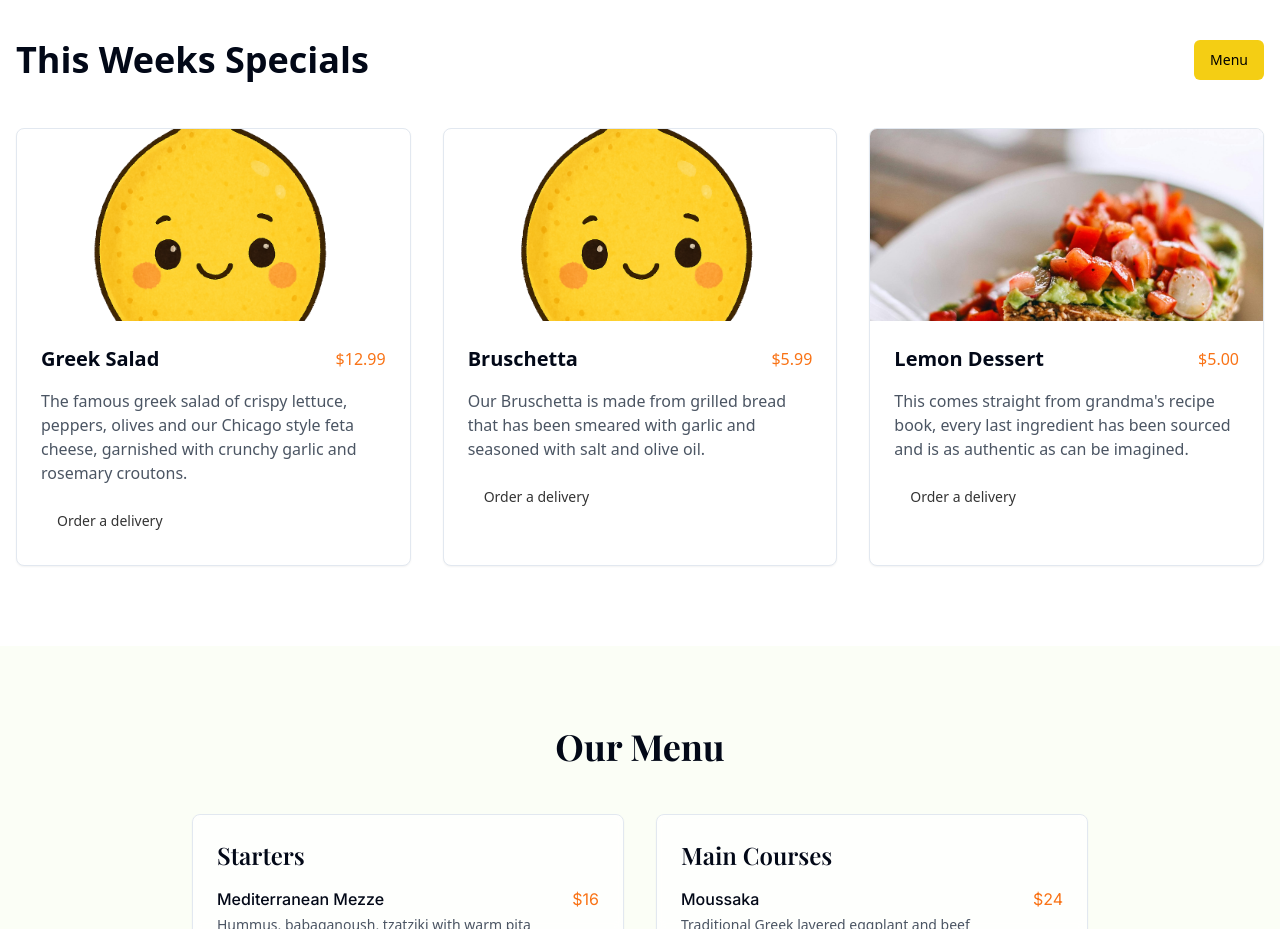
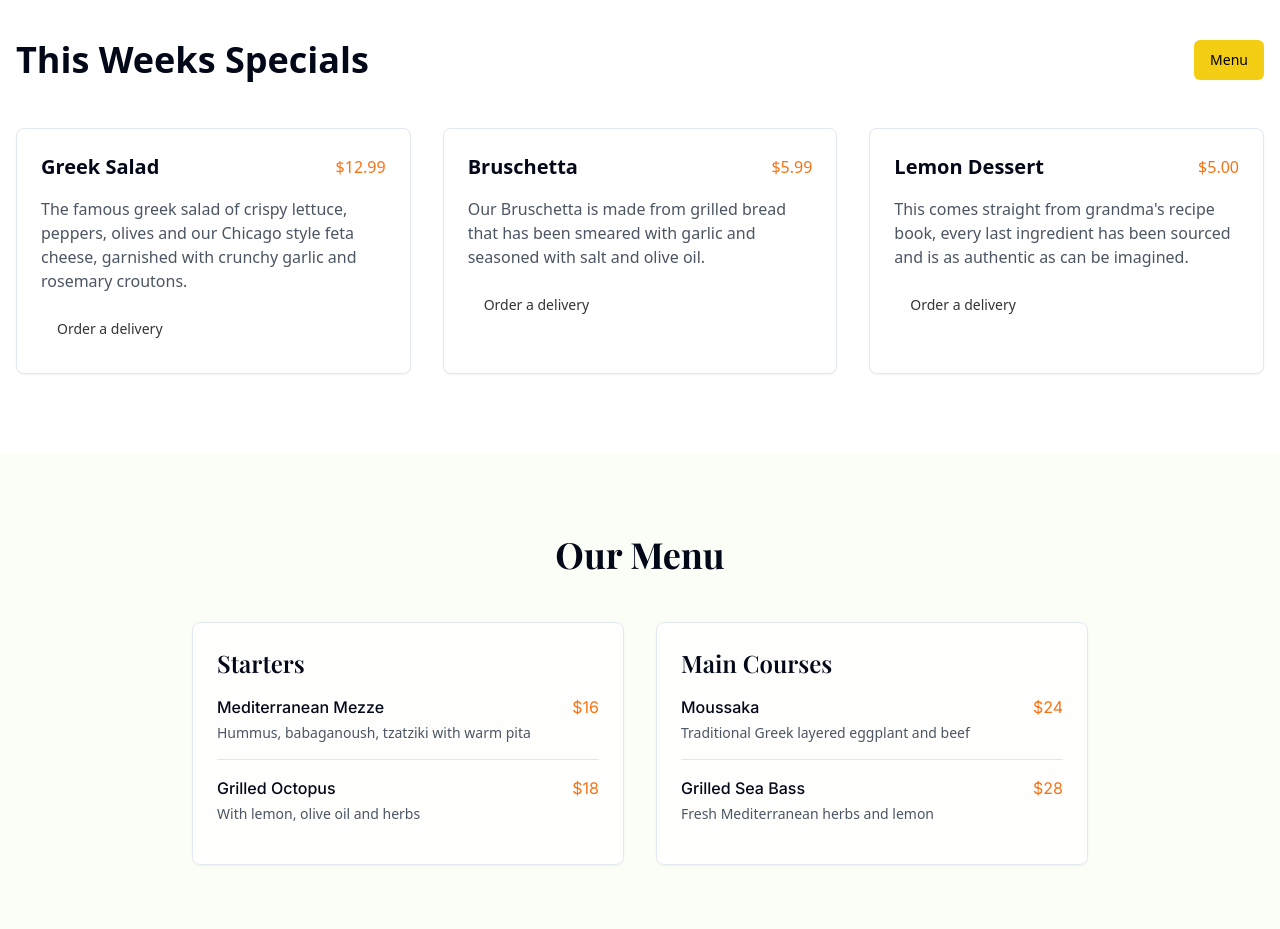
Before and after one commit to lukegram/little-lemon-bistro-web, a React (Vite) app: page / in a window 1280 px wide. Shown: the part 840-1769 px from the top of the page. Built offline with nearby package versions, Linux system fonts and the light colour scheme.

Commit message:
Remove image assets
Remove all image references from components.

```diff
--- a/src/components/Specials.tsx
+++ b/src/components/Specials.tsx
@@ -7,22 +7,19 @@ const specials = [
     id: 1,
     name: "Greek Salad",
     price: "$12.99",
-    description: "The famous greek salad of crispy lettuce, peppers, olives and our Chicago style feta cheese, garnished with crunchy garlic and rosemary croutons.",
-    image: "/lovable-uploads/8b84ac3e-075f-4f0a-a74b-4bed23f14bcd.png"
+    description: "The famous greek salad of crispy lettuce, peppers, olives and our Chicago style feta cheese, garnished with crunchy garlic and rosemary croutons."
   },
   {
     id: 2,
     name: "Bruschetta",
     price: "$5.99",
-    description: "Our Bruschetta is made from grilled bread that has been smeared with garlic and seasoned with salt and olive oil.",
-    image: "/lovable-uploads/96b88904-bf5b-4257-a3a3-6a8fb47079d1.png"
+    description: "Our Bruschetta is made from grilled bread that has been smeared with garlic and seasoned with salt and olive oil."
   },
   {
     id: 3,
     name: "Lemon Dessert",
     price: "$5.00",
-    description: "This comes straight from grandma's recipe book, every last ingredient has been sourced and is as authentic as can be imagined.",
-    image: "/lovable-uploads/b6c9a478-0650-4160-a75f-44ec91176082.png"
+    description: "This comes straight from grandma's recipe book, every last ingredient has been sourced and is as authentic as can be imagined."
   }
 ];
 
@@ -37,12 +34,6 @@ const Specials = () => {
         <div className="grid md:grid-cols-3 gap-8">
           {specials.map((item) => (
             <Card key={item.id} className="overflow-hidden">
-              <img
-                src={item.image}
-                alt={item.name}
-                className="w-full h-48 object-cover"
-                loading="lazy"
-              />
               <CardContent className="p-6">
                 <div className="flex justify-between items-center mb-4">
                   <h3 className="text-xl font-bold">{item.name}</h3>
```
